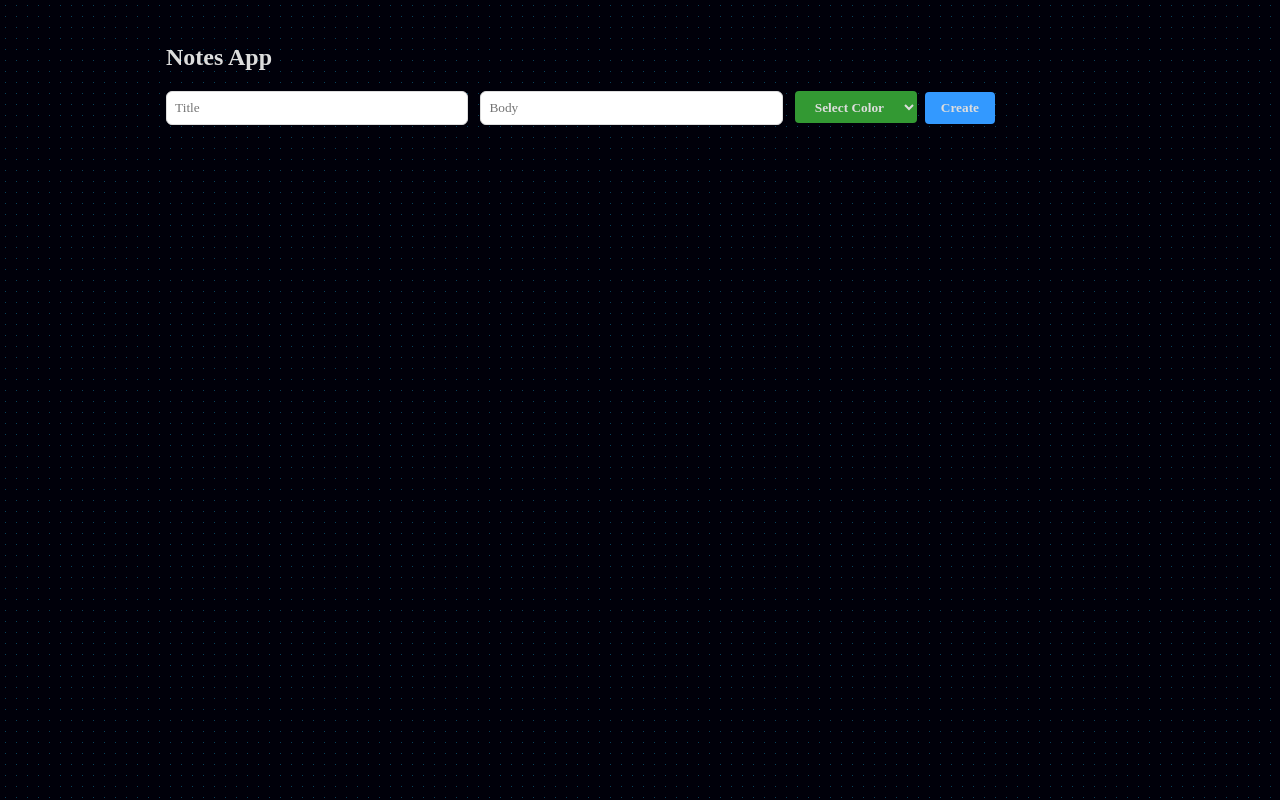
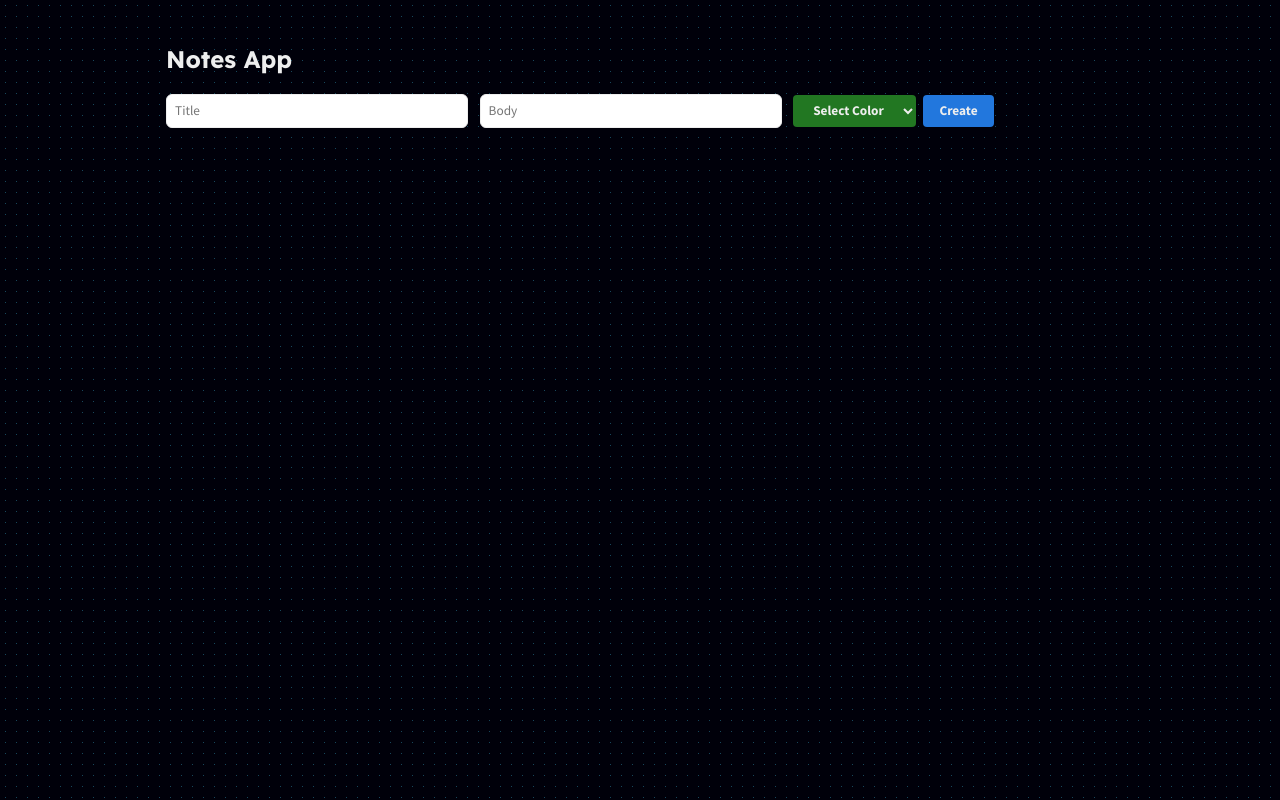
Before and after one commit to abphilip-resources/WB-Netlify-1, a plain HTML site: page index.html in a window 1280 px wide. Drawn offline with Linux system fonts and the light colour scheme.

Commit message:
programs

```diff
--- a/index.css
+++ b/index.css
@@ -12,7 +12,7 @@
 	margin-bottom: 16px;
 }
 .text {
-	background: #DDDDDD;
+	background: #EEEEEE;
 	padding: 16px;
 	border-radius: 6px;
 	margin-right: 10px;
@@ -20,13 +20,14 @@
 }
 input {
 	height: 32px;
-	border: 1px solid #DDDDDD;
+	border: 1px solid #EEEEEE;
 	padding: 0 8px;
 	border-radius: 6px;
 	margin-bottom: 16px;
 	margin-right: 8px;
 	width: 30%;
-	font-family: 'Gilroy'
+	font-family: 'Source Sans Pro', sans-serif;
+	font-weight: 400;
 }
 button, select {
 	height: 32px;
@@ -35,25 +36,29 @@ button, select {
 	border: none;
 	border-radius: 4px;
 	padding: 4px 16px;
-	color: #DDDDDD;
-	font-family: 'Gilroy';
-	font-weight: bold;
+	color: #EEEEEE;
+	font-family: 'Source Sans Pro', sans-serif;
+	font-weight: 700;
+
 }
 .add {
-	background: #3399FF;
+	background: #2277DD;
 }
 .delete {
-	background: red;
+	background: #DD0000;
 }
 .edit, select {
-	background: #339933;
+	background: #227722;
 }
 body {
 	background-color: #00000A;
-	background-image: radial-gradient(#1AC3F755 0.7px, #00000A 0.7px);
+	background-image: radial-gradient(#41bde260 0.7px, #00000A 0.7px);
 	background-size: 11px 11px;
-	font-family: 'Gilroy';
+	font-family: 'Source Sans Pro', sans-serif;
+	font-weight: 400;
 }
 h2 {
-	color: #DDDDDD;
+	font-family: 'Readex Pro', sans-serif;
+	color: #EEEEEE;
+	font-weight: 700;
 }
--- a/index.html
+++ b/index.html
@@ -1,8 +1,15 @@
 <!DOCTYPE html>
 <html lang="en">
 <head>
+	<link rel="preconnect" href="https://fonts.googleapis.com">
+	<link rel="preconnect" href="https://fonts.gstatic.com" crossorigin>
+	<link href="https://fonts.googleapis.com/css2?family=Readex+Pro:wght@700&family=Source+Sans+Pro:wght@200;400;700;900&display=swap" rel="stylesheet">
 	<meta charset="UTF-8">
 	<meta name="viewport" content="width=device-width, initial-scale=1.0">
+	<meta name="description" content="Note displaying application">
+	<meta name="keywords" content="note, display, application">
+	<meta name="author" content="Allen Ben Philipose">
+	<meta name="theme-color" content="#00000A">
 	<link rel="stylesheet" href="index.css">
 	<title>Notes App</title>
 </head>
```
